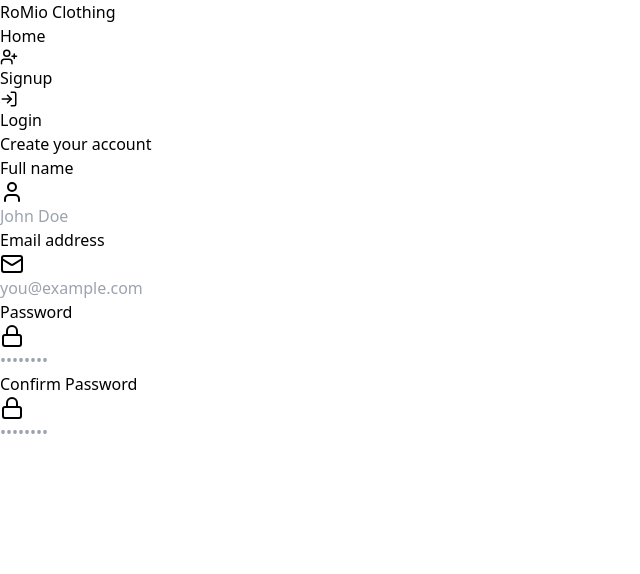
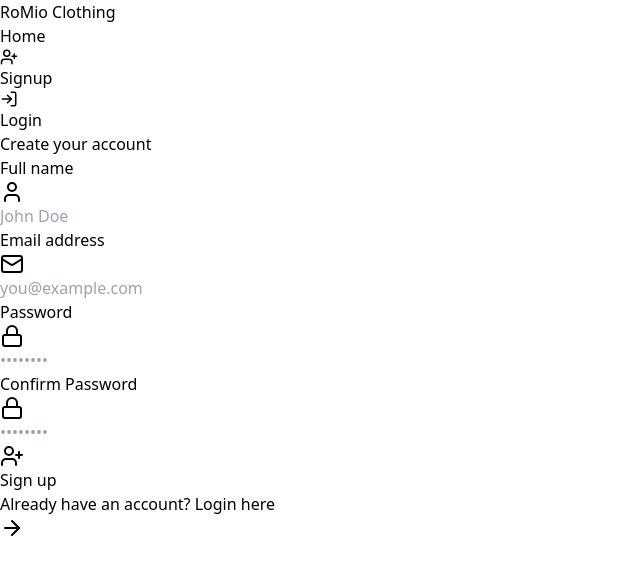
Before and after one commit to lalithaVidhara/Ro-Mio-_Website, a React (Vite) app in the folder frontend/: page /signup in a window 1280 px wide. Shown: the top 574 px of the page, without its empty margins (0-640 px from the left). Built offline with nearby package versions, Linux system fonts and the light colour scheme.

Commit message:
finished signup page ui

```diff
--- a/frontend/src/components/NavBar.jsx
+++ b/frontend/src/components/NavBar.jsx
@@ -11,7 +11,7 @@
 
       <div className='container mx-auto px-4 py-3'>
         <div className='flex flex-wrap justify-between items-center'>
-        <Link to='/' className='text-2xl font-bold text-rose-400 items-center space-x-2 flex'>
+        <Link to='/' className='text-2xl font-bold text-rose-600 items-center space-x-2 flex'>
           RoMio Clothing
         </Link>
 
--- a/frontend/src/pages/SignUpPage.jsx
+++ b/frontend/src/pages/SignUpPage.jsx
@@ -5,7 +5,7 @@
 import {motion} from 'framer-motion';
 
 const SignUpPage = () => {
-  const loading = true;
+  const loading = false;
 
   const [formData, setFormData] = useState({
 		name: "",
@@ -124,7 +124,35 @@
 								/>
 							</div>
 						</div>
+
+            <button
+							type='submit'
+							className='w-full flex justify-center py-2 px-4 border border-transparent
+							rounded-md shadow-sm text-sm font-medium text-white bg-rose-600
+							 hover:bg-rose-700 focus:outline-none focus:ring-2 focus:ring-offset-2
+							  focus:ring-rose-500 transition duration-150 ease-in-out disabled:opacity-50'
+							disabled={loading}
+						>
+							{loading ? (
+								<>
+									<Loader className='mr-2 h-5 w-5 animate-spin' aria-hidden='true' />
+									Loading...
+								</>
+							) : (
+								<>
+									<UserPlus className='mr-2 h-5 w-5' aria-hidden='true' />
+									Sign up
+								</>
+							)}
+						</button>
           </form>
+
+          <p className='mt-8 text-center text-sm text-gray-400'>
+						Already have an account?{" "}
+						<Link to='/login' className='font-medium text-rose-600 hover:text-rose-300'>
+							Login here <ArrowRight className='inline h-4 w-4' />
+						</Link>
+					</p>
         </div>
 
       </motion.div>
```
